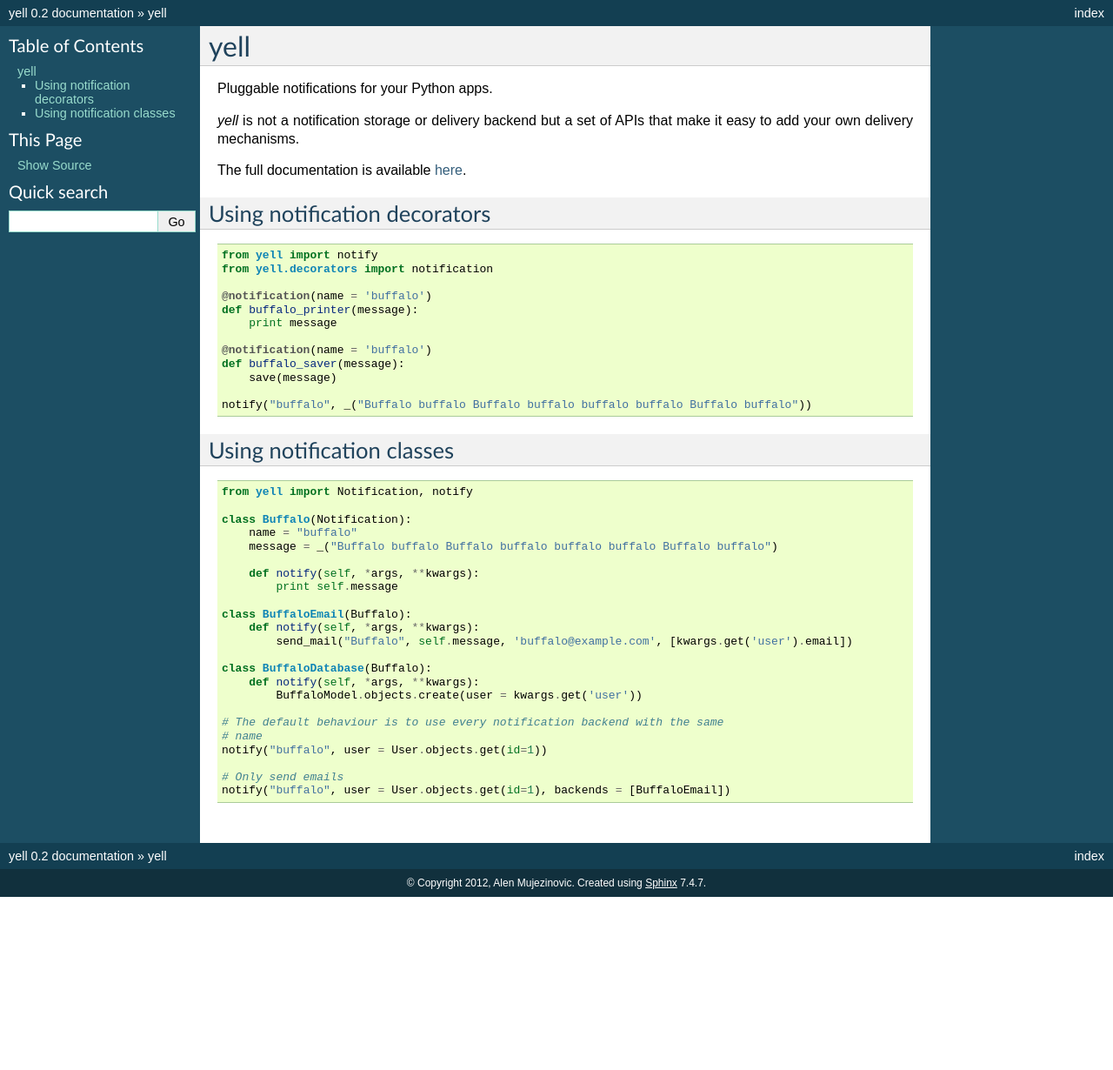
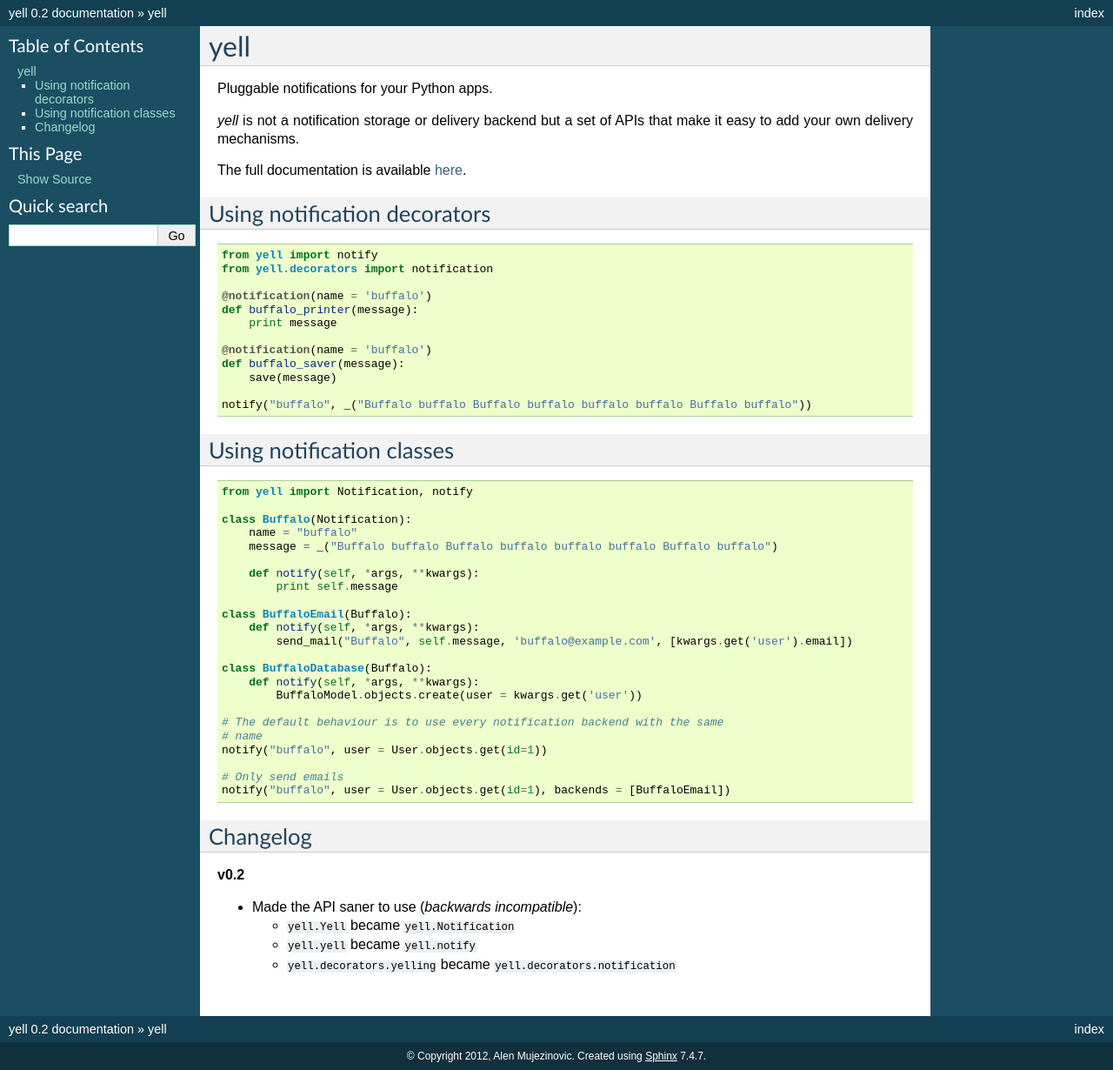
Before and after one commit to caffeinehit/yell, a Sphinx documentation site: the page built from docs/index.rst, in a window 1280 px wide. Shown: the whole page at 87% size. Built offline with Sphinx 7.4.7, drawn with Linux system fonts in a browser that asks for light colours; before the commit the page ends 1031 px from its top, so only the background shows below that.

```diff
--- a/README.rst
+++ b/README.rst
@@ -64,6 +64,7 @@
 **v0.2**
 
 * Made the API saner to use (*backwards incompatible*):
+
   - ``yell.Yell`` became ``yell.Notification``
   - ``yell.yell`` became ``yell.notify``
   - ``yell.decorators.yelling`` became ``yell.decorators.notification``
--- a/docs/index.rst
+++ b/docs/index.rst
@@ -56,3 +56,15 @@
 
     # Only send emails
     notify("buffalo", user = User.objects.get(id=1), backends = [BuffaloEmail])
+
+
+Changelog
+---------
+
+**v0.2**
+
+* Made the API saner to use (*backwards incompatible*):
+
+  - ``yell.Yell`` became ``yell.Notification``
+  - ``yell.yell`` became ``yell.notify``
+  - ``yell.decorators.yelling`` became ``yell.decorators.notification``
```
